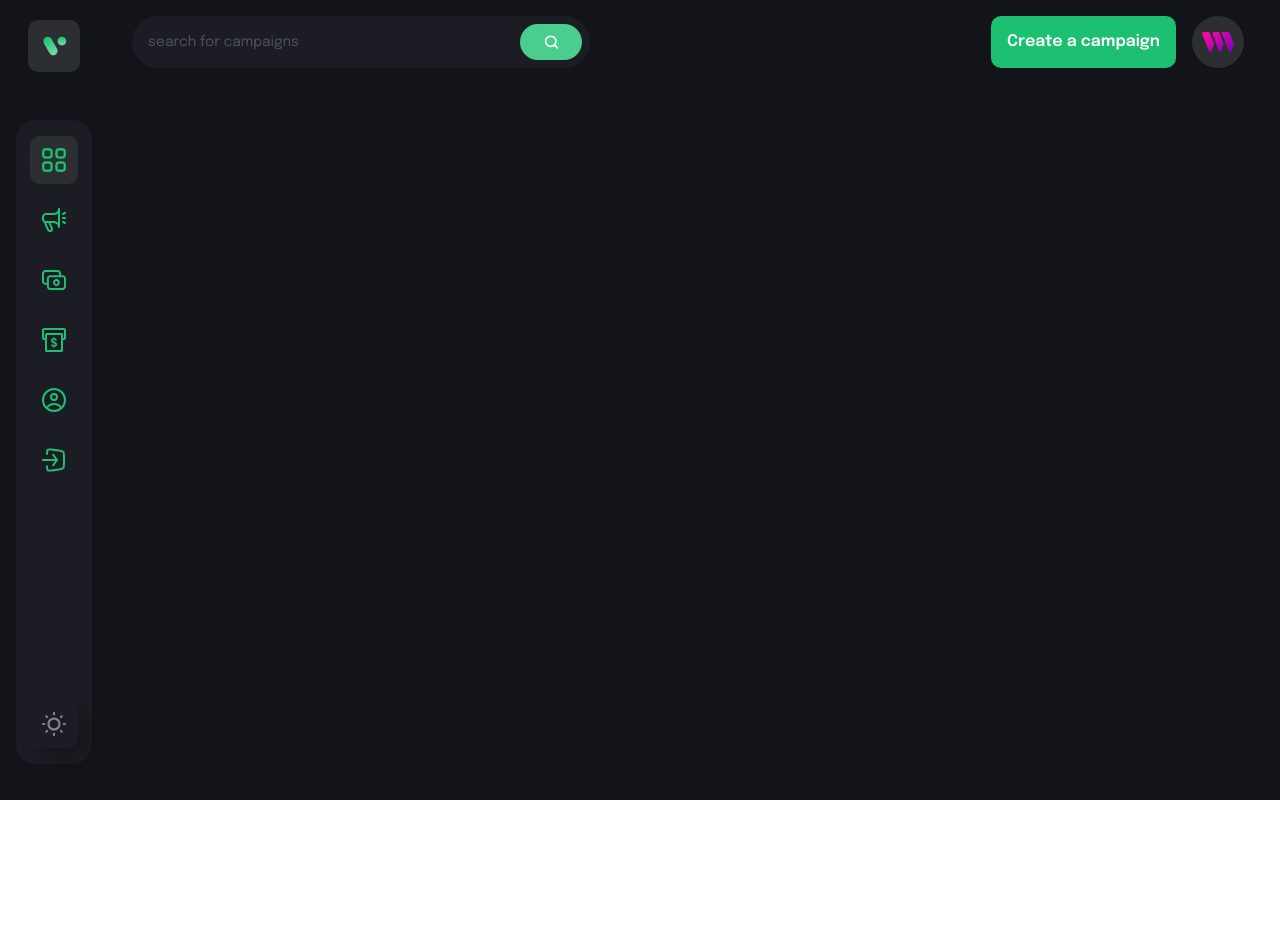
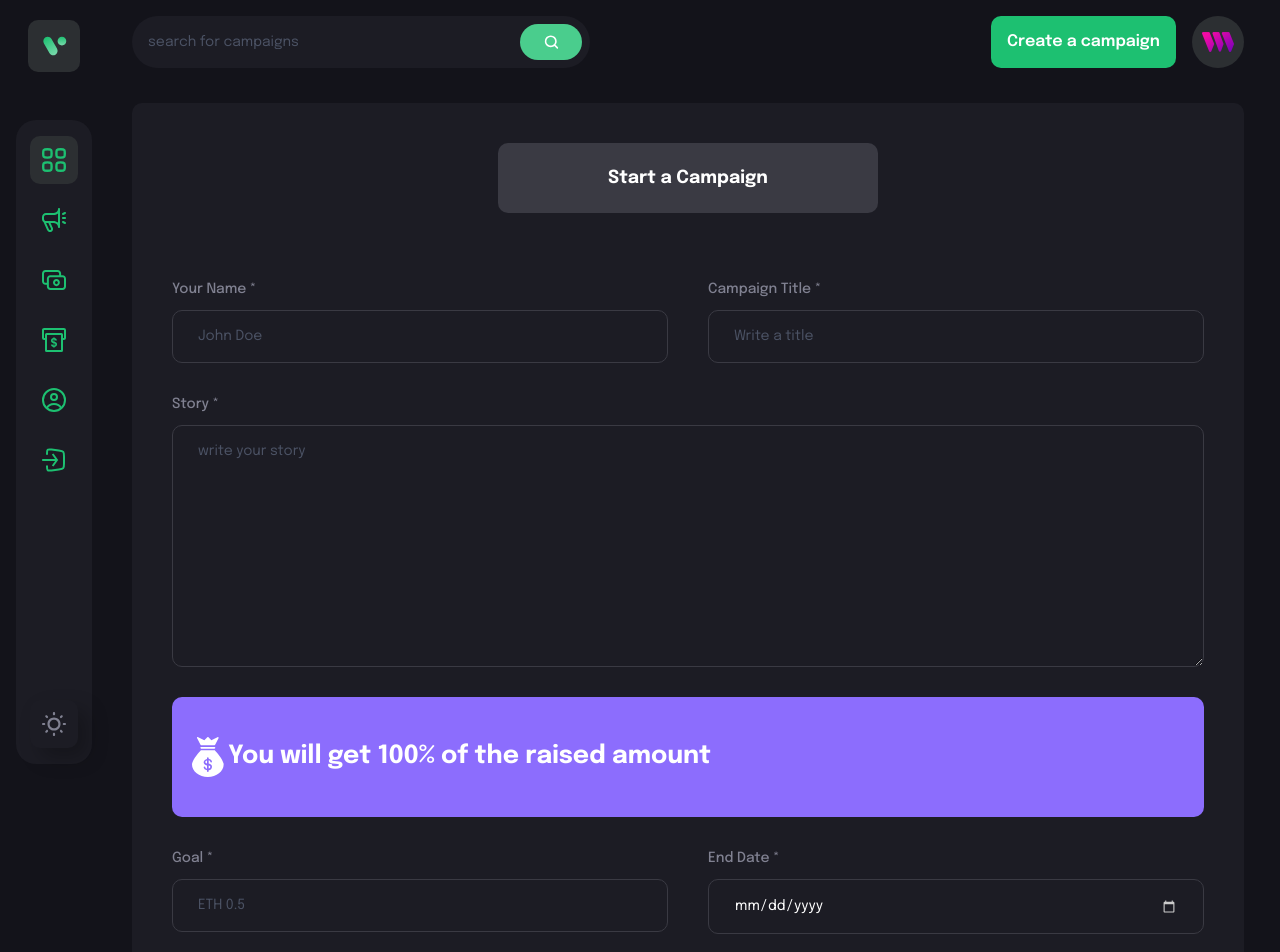
Before and after one commit to youssefojeil/Crowdfunding, a React (Vite) app in the folder client/: page /create-campaign in a window 1280 px wide. Before the commit this address had no page. Shown: the top 952 px of the page. Before the commit the page ends 800 px from the top, so only its background shows below. Built offline with nearby package versions, Linux system fonts and the light colour scheme; what @thirdweb-dev/react would draw is missing.

Commit message:
Formfield component and Create campaign page

```diff
--- a/client/src/App.jsx
+++ b/client/src/App.jsx
@@ -14,6 +14,9 @@ const App = () => {
         <Navbar />
         <Routes>
           <Route path="/" element={<Home />} />
+          <Route path="/create-campaign" element={<CreateCampaign />} />
+          <Route path="/profile" element={<Profile />} />
+          <Route path="/campaign-details/:id" element={<CampaignDetails />} />
         </Routes>
       </div>
     </div>
--- /dev/null
+++ b/client/src/components/FormField.jsx
@@ -0,0 +1,42 @@
+import React from "react";
+
+const FormField = ({
+  labelName,
+  placeholder,
+  inputType,
+  isTextArea,
+  value,
+  handleChange,
+}) => {
+  return (
+    <label className="flex-1 w-full flex flex-col">
+      {labelName && (
+        <span className="font-epilogue font-medium text-[14px] leading-[22px] text-[#808191] mb-[10px]">
+          {labelName}
+        </span>
+      )}
+      {isTextArea ? (
+        <textarea
+          required
+          value={value}
+          onChange={handleChange}
+          rows={10}
+          placeholder={placeholder}
+          className="py-[15px] sm:px-[25px] px-[15px] outline-none border-[1px] border-[#3a3a43] bg-transparent font-epilogue text-white text-[14px] placeholder:text-[#4b5264] rounded-[10px] sm:min-w-[300px]"
+        />
+      ) : (
+        <input
+          required
+          value={value}
+          onChange={handleChange}
+          type={inputType}
+          step="0.1"
+          placeholder={placeholder}
+          className="py-[15px] sm:px-[25px] px-[15px] outline-none border-[1px] border-[#3a3a43] bg-transparent font-epilogue text-white text-[14px] placeholder:text-[#4b5264] rounded-[10px] sm:min-w-[300px]"
+        />
+      )}
+    </label>
+  );
+};
+
+export default FormField;
--- a/client/src/components/index.js
+++ b/client/src/components/index.js
@@ -1,3 +1,4 @@
 export { default as Sidebar } from "./Sidebar";
 export { default as Navbar } from "./Navbar";
 export { default as CustomButton } from "./CustomButton";
+export { default as FormField } from "./FormField";
--- /dev/null
+++ b/client/src/context/index.js
@@ -0,0 +1 @@
+// store all web3 logic, wrap app with this context to be used in all components and pages
--- a/client/src/pages/CreateCampaign.jsx
+++ b/client/src/pages/CreateCampaign.jsx
@@ -1,7 +1,113 @@
-import React from "react";
+import React, { useState } from "react";
+import { useNavigate } from "react-router-dom";
+import { ethers } from "ethers";
+
+import { money } from "../assets";
+import { CustomButton, FormField } from "../components";
+import { checkIfImage } from "../utils";
 
 const CreateCampaign = () => {
-  return <div>CreateCampaign</div>;
+  const navigate = useNavigate();
+
+  const [isloading, setIsloading] = useState(false);
+  const [form, setForm] = useState({
+    name: "",
+    title: "",
+    description: "",
+    target: "",
+    deadline: "",
+    image: "",
+  });
+
+  const handleFormFieldChange = (fieldName, e) => {
+    setForm({ ...form, [fieldName]: e.target.value });
+  };
+
+  const handleSubmit = (e) => {
+    e.preventDefault();
+
+    console.log(form);
+  };
+
+  return (
+    <div className="bg-[#1c1c24] flex justify-center items-center flex-col rounded-[10px] sm:p-10 p-4">
+      {isloading && "Loader..."}
+      <div className="flex justify-center items-center p-[16px] sm:min-w-[380px] bg-[#3a3a43] rounded-[10px]">
+        <h1 className="font-epilogue font-bold sm:text-25[px] text-[18px] leading-[38px] text-white">
+          Start a Campaign
+        </h1>
+      </div>
+      <form
+        onSubmit={handleSubmit}
+        className="w-full mt-[65px] flex flex-col gap-[30px]"
+      >
+        <div className="flex flex-wrap gap-[40px]">
+          <FormField
+            labelName="Your Name *"
+            placeholder="John Doe"
+            inputType="text"
+            value={form.name}
+            handleChange={(e) => handleFormFieldChange("name", e)}
+          />
+          <FormField
+            labelName="Campaign Title *"
+            placeholder="Write a title"
+            inputType="text"
+            value={form.title}
+            handleChange={(e) => handleFormFieldChange("title", e)}
+          />
+        </div>
+        <FormField
+          labelName="Story *"
+          placeholder="write your story"
+          isTextArea
+          value={form.description}
+          handleChange={(e) => handleFormFieldChange("description", e)}
+        />
+
+        <div className="w-full flex justify-start items-center p-4 bg-[#8c6dfd] h-[120px] rounded-[10px]">
+          <img
+            src={money}
+            alt="money"
+            className="w-[40px] h-[40px] object-contain"
+          />
+          <h4 className="font-epilogue font-bold text-[25px] text-white ml0[20px]">
+            You will get 100% of the raised amount
+          </h4>
+        </div>
+        <div className="flex flex-wrap gap-[40px]">
+          <FormField
+            labelName="Goal *"
+            placeholder="ETH 0.5"
+            inputType="text"
+            value={form.target}
+            handleChange={(e) => handleFormFieldChange("target", e)}
+          />
+          <FormField
+            labelName="End Date *"
+            placeholder="End Date"
+            inputType="date"
+            value={form.deadline}
+            handleChange={(e) => handleFormFieldChange("deadline", e)}
+          />
+        </div>
+        <FormField
+          labelName="Campaign image *"
+          placeholder="Place image URL of your campaign"
+          inputType="url"
+          value={form.image}
+          handleChange={(e) => handleFormFieldChange("image", e)}
+        />
+        <div className="flex justify-center items-center mt-[30px]">
+          <CustomButton
+            btnType="submit"
+            title="Submit new campaign"
+            styles="bg-[#1dc071]"
+          />
+        </div>
+      </form>
+    </div>
+  );
 };
 
 export default CreateCampaign;
```
